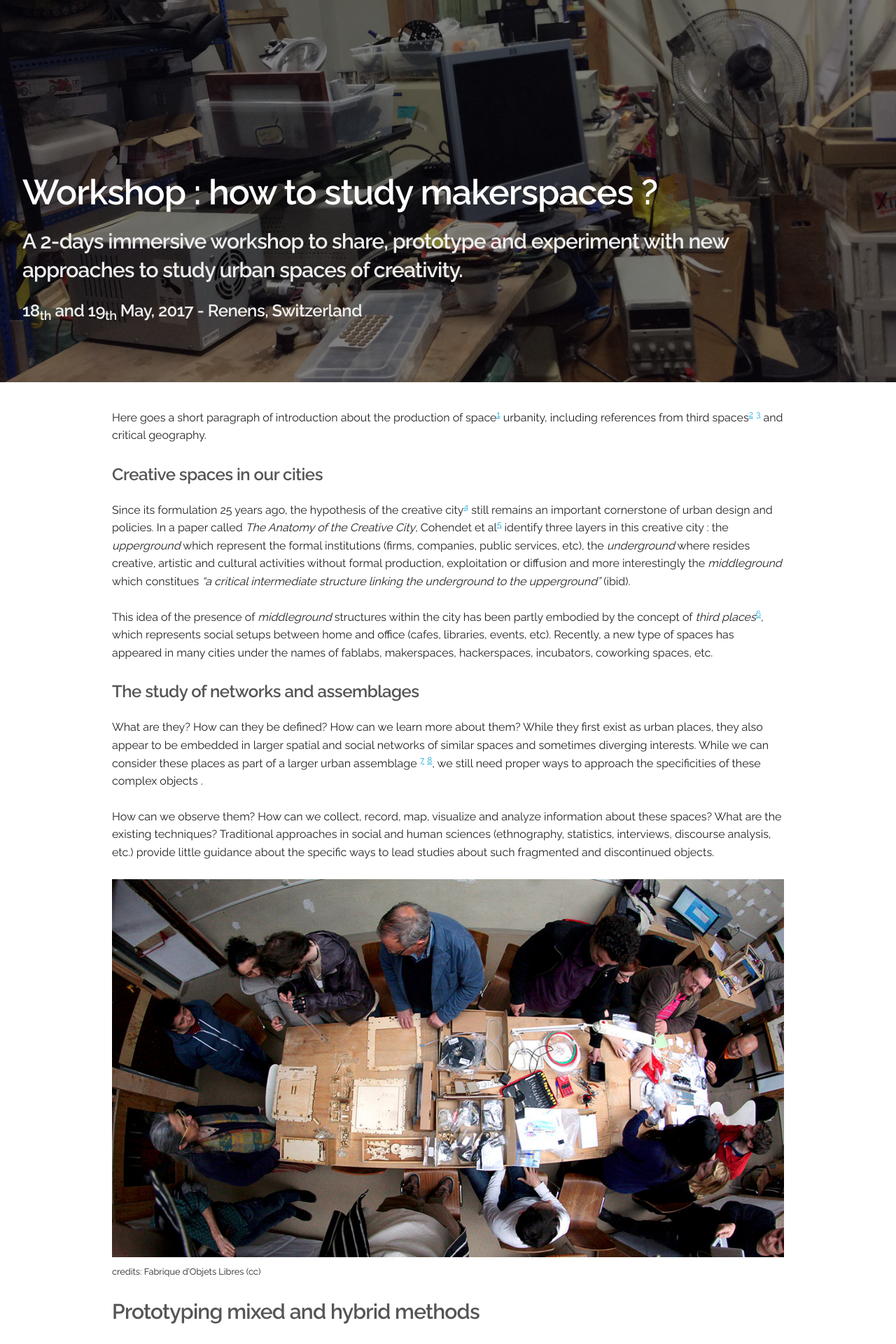
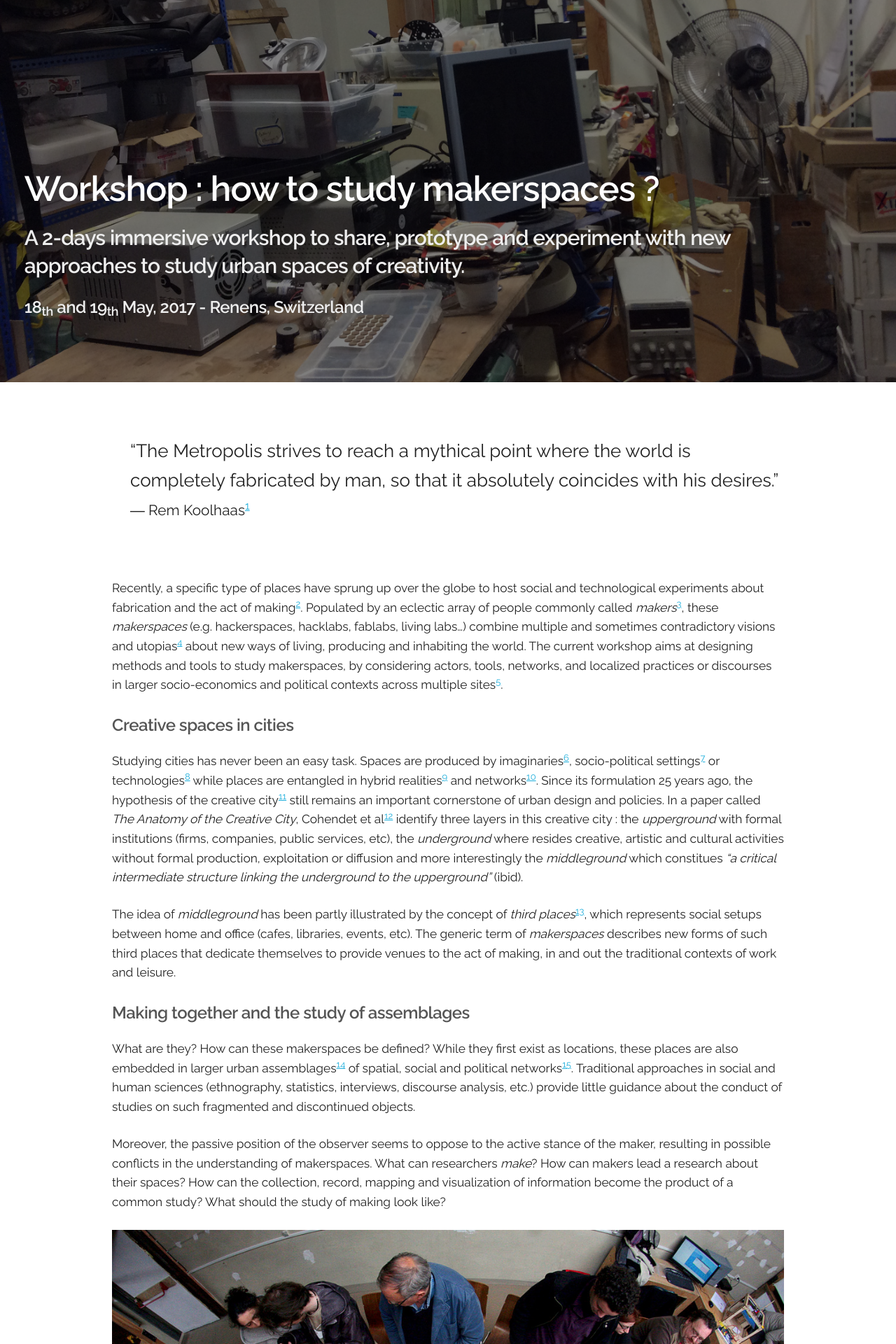
Before and after one commit to clemsos/mapmakers.space, a Jekyll site: the page built from index.md, in a window 1280 px wide. Shown: the part 354-2274 px from the top of the page at 70% size. Built offline with Jekyll 4.4.1, drawn with Linux system fonts in a browser that asks for light colours; some of the changed text lies outside the part shown.

Commit message:
close inscriptions

```diff
--- a/css/style.css
+++ b/css/style.css
@@ -3,10 +3,16 @@
 */
 
 body {
-  font-size: 12pt
+  font-size: 13pt
 }
 img {
   max-width: 100%
+}
+
+blockquote {
+  padding-left: 1em;
+  font-size: 1.5em;
+  margin: 3em 0;
 }
 
 .intro {
--- a/index.md
+++ b/index.md
@@ -1,51 +1,53 @@
 ---
 layout : main
 title: "Workshop : how to study makerspaces ?"
-subtitle: "A 2-days immersive workshop to share, prototype and experiment with new approaches to study urban spaces of creativity.
-"
+subtitle: "A 2-days immersive workshop to share, prototype and experiment with new approaches to study urban spaces of creativity."
 date: 18<sub>th</sub> and 19<sub>th</sub> May, 2017
 place: Renens, Switzerland
 thumbnail: "./uploads/xcj.JPG"
 ---
 
-Here goes a short paragraph of introduction about the production of space[^Lefebvre1991] urbanity, including references from third spaces[^Bhabha1994] [^Soja1996] and critical geography.
+
+> “The Metropolis strives to reach a mythical point where the world is completely fabricated by man, so that it absolutely coincides with his desires.”
+> <small>― Rem Koolhaas[^Koolhas2000]</small>
 
 
+Recently, a specific type of places have sprung up over the globe to host social and technological experiments about fabrication and the act of making[^Ingold2013]. Populated by an eclectic array of people commonly called *makers*[^Anderson2014], these *makerspaces* (e.g. hackerspaces, hacklabs, fablabs, living labs...) combine multiple and sometimes contradictory visions and utopias[^Lindtner2016] about new ways of living, producing and inhabiting the world. The current workshop aims at designing methods and tools to study makerspaces, by considering actors, tools, networks, and localized practices or discourses in larger socio-economics and political contexts across multiple sites[^Marcus2009].
 
-##### Creative spaces in our cities
+##### Creative spaces in cities
 
-Since its formulation 25 years ago, the hypothesis of the creative city[^Florida2002] still remains an important cornerstone of urban design and policies. In a paper called *The Anatomy of the Creative City*, Cohendet et al[^Cohendet2012] identify three layers in this creative city : the *upperground* which represent the formal institutions (firms, companies, public services, etc), the *underground* where resides creative, artistic and cultural activities without formal production, exploitation or diffusion and more interestingly the *middleground* which constitues *"a critical intermediate structure linking the underground to the upperground"* (ibid).
+Studying cities has never been an easy task. Spaces are produced by imaginaries[^Soja1996], socio-political settings[^Lefebvre1991] or technologies[^DodgeKitchin2014] while places are entangled in hybrid realities[^Bhabha1994] and networks[^Graham1998]. Since its formulation 25 years ago, the hypothesis of the creative city[^Florida2002] still remains an important cornerstone of urban design and policies. In a paper called *The Anatomy of the Creative City*, Cohendet et al[^Cohendet2012] identify three layers in this creative city : the *upperground* with formal institutions (firms, companies, public services, etc), the *underground* where resides creative, artistic and cultural activities without formal production, exploitation or diffusion and more interestingly the *middleground* which constitues *"a critical intermediate structure linking the underground to the upperground"* (ibid).
 
-This idea of the presence of *middleground* structures within the city has been partly embodied by the concept of *third places*[^Oldenburg1999], which represents social setups between home and office (cafes, libraries, events, etc). Recently, a new type of spaces has appeared in many cities under the names of fablabs, makerspaces, hackerspaces, incubators, coworking spaces, etc.
+The idea of *middleground* has been partly illustrated by the concept of *third places*[^Oldenburg1999], which represents social setups between home and office (cafes, libraries, events, etc). The generic term of *makerspaces* describes new forms of such third places that dedicate themselves to provide venues to the act of making, in and out the traditional contexts of work and leisure.
 
+##### Making together and the study of assemblages
 
-##### The study of networks and assemblages
+What are they? How can these makerspaces be defined? While they first exist as locations, these places are also embedded in larger urban assemblages[^McFarlane2011] of spatial, social and political networks[^FariasBender2012]. Traditional approaches in social and human sciences (ethnography, statistics, interviews, discourse analysis, etc.) provide little guidance about the conduct of studies on such fragmented and discontinued objects.
 
-What are they? How can they be defined? How can we learn more about them? While they first exist as urban places, they also appear to be embedded in larger spatial and social networks of similar spaces and sometimes diverging interests. While we can  consider these places as part of a larger urban assemblage [^McFarlane2011] [^FariasBender2012], we still need proper ways to approach the specificities of these complex objects .
-
-How can we observe them? How can we collect, record, map, visualize and analyze information about these spaces? What are the existing techniques? Traditional approaches in social and human sciences (ethnography, statistics, interviews, discourse analysis, etc.) provide little guidance about the specific ways to lead studies about such fragmented and discontinued objects.
+Moreover, the passive position of the observer seems to oppose to the active stance of the maker, resulting in possible conflicts in the understanding of makerspaces. What can researchers *make*? How can makers lead a research about their spaces? How can the collection, record, mapping and visualization of information become the product of a common study? What should the study of making look like?
 
 ![Workshop pic](./uploads/fol1.jpg)
 <small>credits: Fabrique d'Objets Libres (cc)</small>
 
-#### Prototyping mixed and hybrid methods
+#### Prototyping and hybrid methods
 
-The present workshop aims at bringing together practitioners from different disciplines and background to design new methods, processes, protocols or tools that can support the study of such open-ended objects.
+The present workshop aims at bringing together makers and practitioners from different background and disciplines to design new methods, processes, protocols or tools that can support the study of local and open-ended objects. Some of these different methods may include : experimental design (fast prototyping, user testing, etc), ethnographic field work (interviews, note-taking, sketching, etc), data-based analysis (text mining, online social network mapping, etc ),  sensible approaches of urbanity (soundscapes, exploratory walks, etc)...
 
-Some of these different methods may include : ethnographic field work (interviews, note-taking, sketching, etc), data-based analysis (text mining, online social network mapping, etc ), experimental design (fast prototyping, user testing, etc), sensible approaches of urbanity (soundscapes, exploratory walks, etc), ...
-
-Here are some open questions we plan to discus during the workshop :
+Here are some open questions we plan to approach during the workshop :
 
 **HOW TO**
 
 - Constitute a documentation of activities in a makerspace?
+- Co-create research that is useful for the maker communities?
 - Use websites and social networks as sources?
 - Integrate interviews and field notes with findings from data-based analysis?
 - Organize multiple media produced during field work (sounds, pictures, etc.)?
 - Lead and record interviews based on third activity (drawings, etc.)  ?
 - Record and structure networks of relationships between actors?
 - Visualize and annotate maps properly to produce new representations?
-- ...
+- Lead workshops as forms of investigation?
+- Plan the communication of the research with local communities?
+- etc.
 
 
 ---
@@ -66,14 +68,12 @@
 #### Who / How (to participate)?
 
 
-We welcome researchers, PhD students, designers, makers and everyone interested in studying makerspaces to participate !
+We welcome designers, architects, makers, researchers, PhD students, and everyone interested in studying makerspaces to participate !
 
-Please submit a short text containing a brief statement (~200 words) about why you are interested in taking part in this workshop, and a short biography of yourself (1 paragraph). All proposals will be reviewed.
-
-A few grants for travel and accommodation are available. Please mention in your message if you need support to participate with an estimate.
+Please submit **before <span style='text-decoration:line-through'>April 21st</span> May 1st** a short text containing a brief statement (~200 words) about why you are interested in taking part in this workshop, and a short biography of yourself (1 paragraph). All proposals will be reviewed.
 
 
-{% include form.html %}
+*Inscriptions are now closed.*
 
 ---
 
@@ -82,6 +82,8 @@
 [^Florida2002]: Florida, R. (2002). The Rise of the Creative Class. Washington Monthly, (May), 15–25. http://doi.org/10.1111/j.1467-8691.2006.00398.x
 
 [^Cohendet2012]: Cohendet, P., Grandadam, D., & Simon, L. (2010). The Anatomy of the Creative City. Industry & Innovation, 17(1), 91–111. http://doi.org/10.1080/13662710903573869
+
+[^DodgeKitchin2014]: Dodge, M., & Kitchin, R. (2004). Code , space and everyday life (CASA) (Vol. 44).
 
 [^FariasBender2012]: Farías, I., & Bender, T. (2012). Urban assemblages: How actor-network theory changes urban studies. Urban Assemblages: How Actor-Network Theory Changes Urban Studies. Routledge. http://doi.org/10.4324/9780203870631
 
@@ -94,3 +96,17 @@
 [^Soja1996]: Soja, E. W. (1996). Thirdspace : journeys to Los Angeles and other real-and-imagined places. Blackwell.
 
 [^Lefebvre1991]: Lefebvre, H. (1991). The Production of Space. (D. Nicholson-Smith, Ed.)Production (Vol. 9). Blackwell. http://doi.org/10.1027/1618-3169/a000129
+
+[^Ingold2013]: Ingold, T. (2013). Making : anthropology, archaeology, art and architecture. Routledge.
+
+[^Anderson2014]: Anderson, C. (2014). Makers: The New Industrial Revolution. Crown Business.
+
+[^Lindtner2016]: Lindtner, S., Bardzell, S., & Bardzell, J. (2016). Reconstituting the Utopian Vision of Making. Proceedings of the 2016 CHI Conference on Human Factors in Computing Systems - CHI ’16, (May), 1390–1402. http://doi.org/10.1145/2858036.2858506
+
+[^Koolhas2000]: Koolhaas, R. (2014). Delirious new york : a retroactive manifesto for Manhattan. The Monacelli Press, LLC.
+
+[^Graham1998]: Graham, S. (1998). The end of geography or the explosion of place? Conceptualizing space, place and information technology. Progress in Human Geography, 22(2), 165–185. http://doi.org/10.1191/030913298671334137
+
+[^Adams1998]: Adams, P. (1998). Network topologies and virtual place. Annals of the Association of American Geographers, 88(1), 88–106. http://doi.org/10.1111/1467-8306.00086
+
+[^Marcus2009]: Marcus, G. (2009). Multi-sited Ethnography: Notes and Queries. Multi-Sited Ethnography : Theory, Praxis and Locality in Contemporary Research.
```
